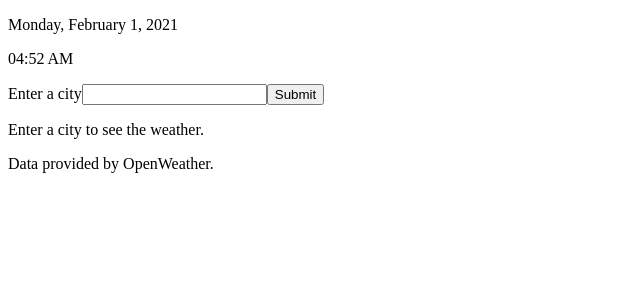
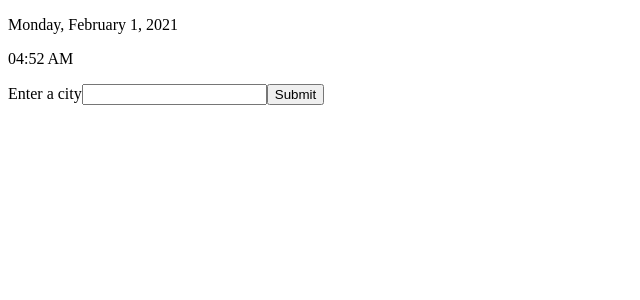
Before and after one commit to cagloria/weather-app, a React (Create React App) app: page / in a window 1280 px wide. Shown: the top 300 px of the page, without its empty margins (0-640 px from the left). Built offline with nearby package versions, Linux system fonts and the light colour scheme; no server answers.

Commit message:
Updated initial app screen

```diff
--- a/src/components/App.js
+++ b/src/components/App.js
@@ -16,18 +16,15 @@ export default function App() {
             <Clock />
             <CityInput onCitySubmit={handleCityChange} />
 
-            {city.length === 0 ? (
-                <p>Enter a city to see the weather.</p>
-            ) : (
+            {city.length === 0 ? null : (
                 <>
                     <TodayWeather location={city} />
                     <Forecast location={city} />
+                    <div>
+                        <p>Data provided by OpenWeather.</p>
+                    </div>
                 </>
             )}
-
-            <div>
-                <p>Data provided by OpenWeather.</p>
-            </div>
         </div>
     );
 }
```
